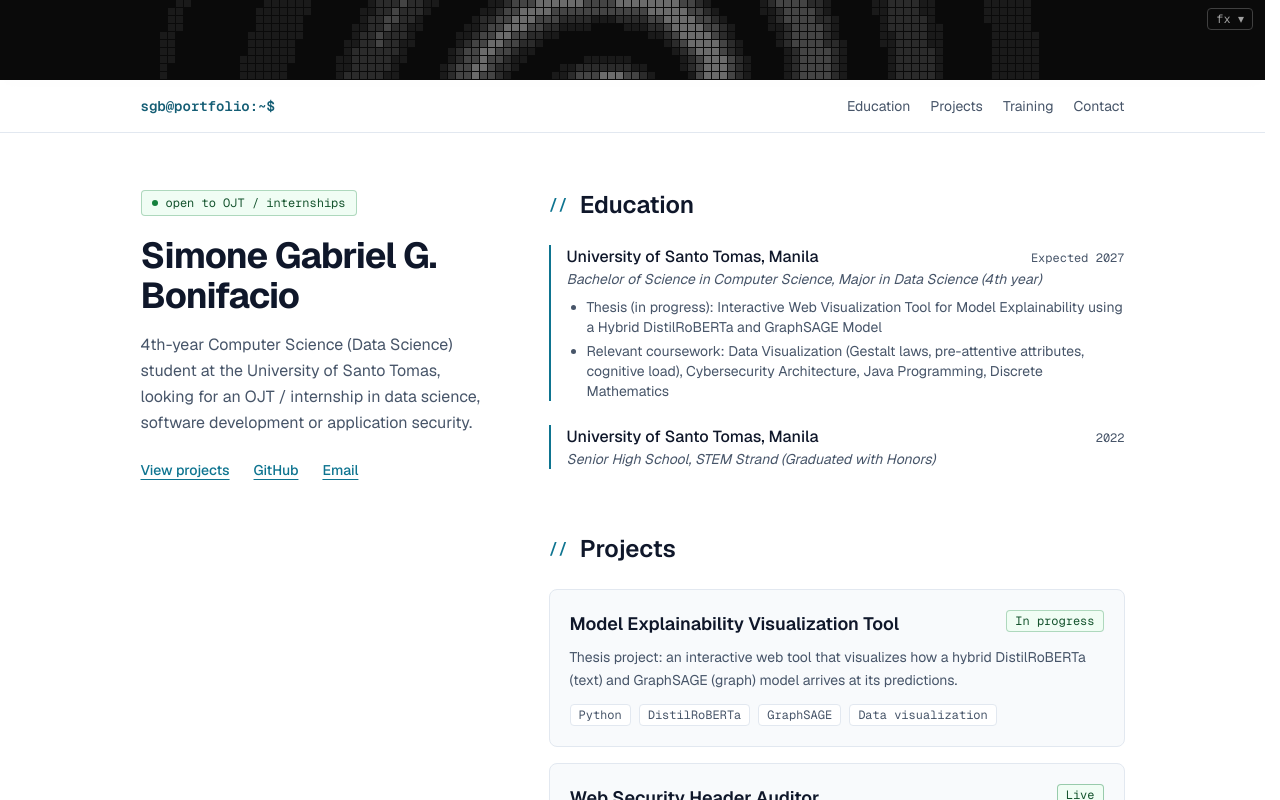
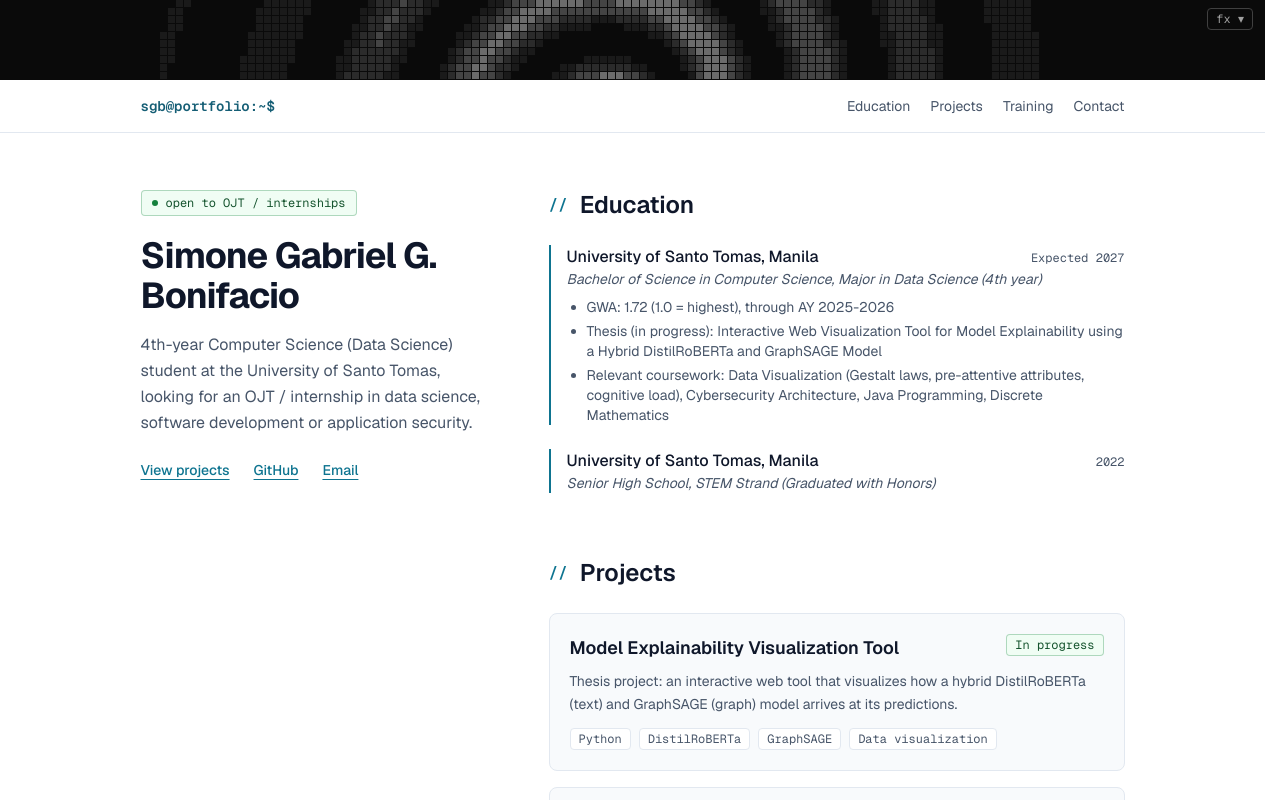
Before and after one commit to PL3SHY/Website_Portfolio, a Next.js app: page / in a window 1280 px wide. Shown: the top 800 px of the page. Built offline with nearby package versions, Linux system fonts and the light colour scheme.

Commit message:
Added GWA to education
Added my GWA to the education section so it matches the CV.

```diff
--- a/src/data/profile.ts
+++ b/src/data/profile.ts
@@ -26,6 +26,7 @@ export const education = [
     when: "Expected 2027",
     degree: "Bachelor of Science in Computer Science, Major in Data Science (4th year)",
     points: [
+      "GWA: 1.72 (1.0 = highest), through AY 2025-2026",
       "Thesis (in progress): Interactive Web Visualization Tool for Model Explainability using a Hybrid DistilRoBERTa and GraphSAGE Model",
       "Relevant coursework: Data Visualization (Gestalt laws, pre-attentive attributes, cognitive load), Cybersecurity Architecture, Java Programming, Discrete Mathematics",
     ],
```
